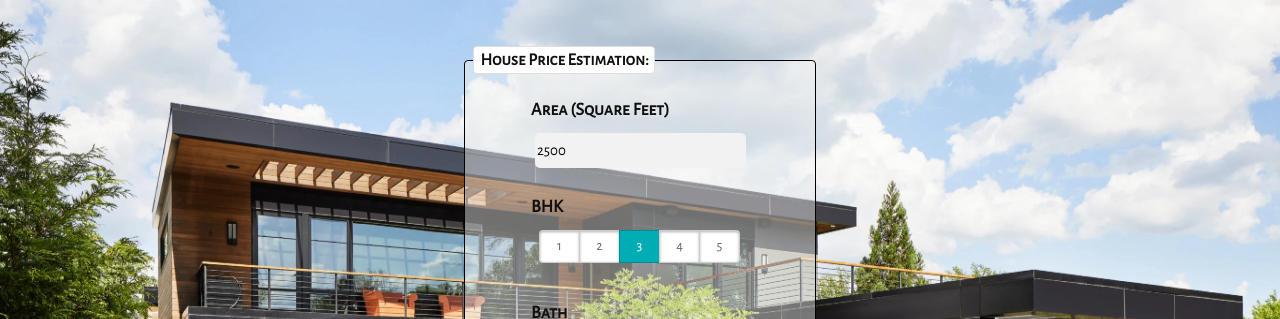
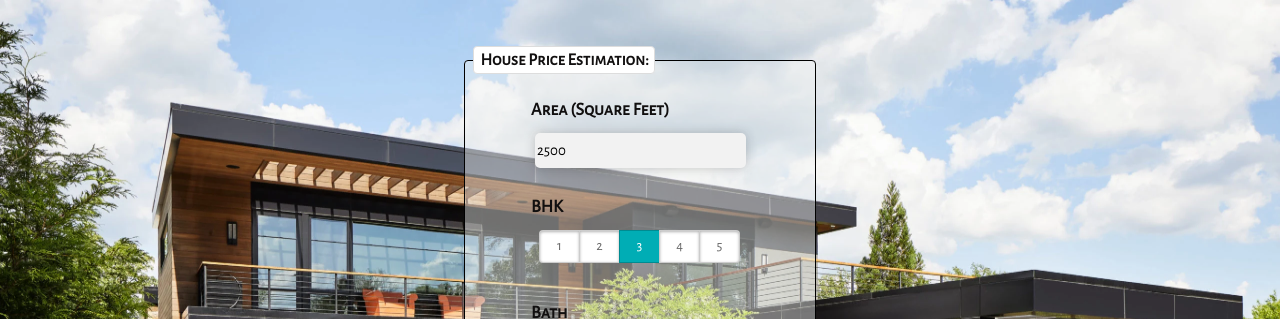
Before and after one commit to AvyukthReddy/House-Price-Estimation, a Flask app: page / in a window 1280 px wide, with the restyled element focused. Shown: the top 319 px of the page. Run offline with Flask 2, Linux system fonts and the light colour scheme; parts of the project's set-up code (start-up, migrations or seed data) failed here and were passed over.

Commit message:
Update app.css

```diff
--- a/static/app.css
+++ b/static/app.css
@@ -294,6 +294,10 @@ fieldset:hover {
 	box-shadow: 0 0 11px rgba(33, 33, 33, 0.653);
 }
 
+input:focus {
+	box-shadow: 0 0 11px rgba(33, 33, 33, 0.238);
+}
+
 @media screen and (max-width: 475px) {
 	.form {
 		max-width: 80%;
```
